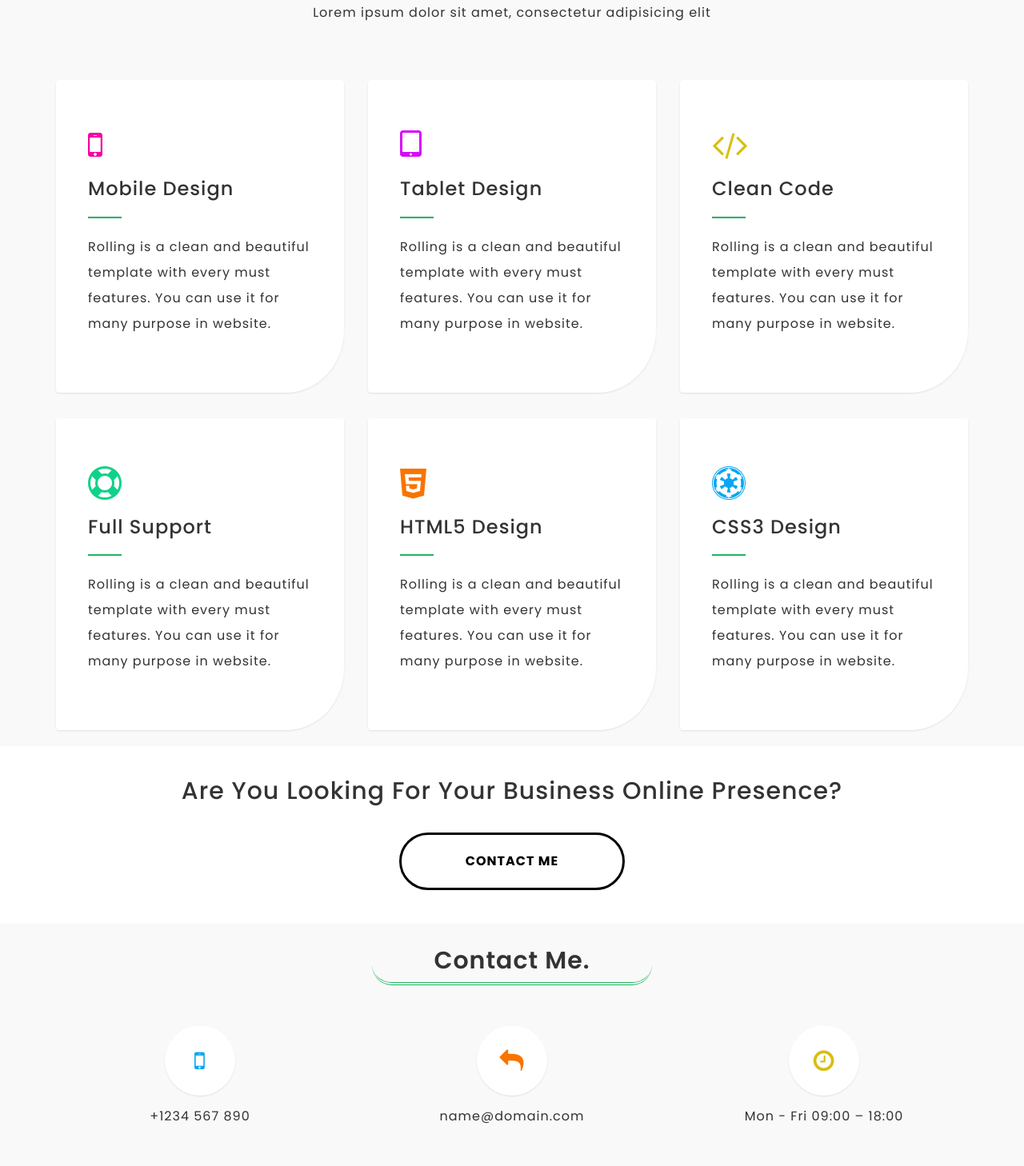
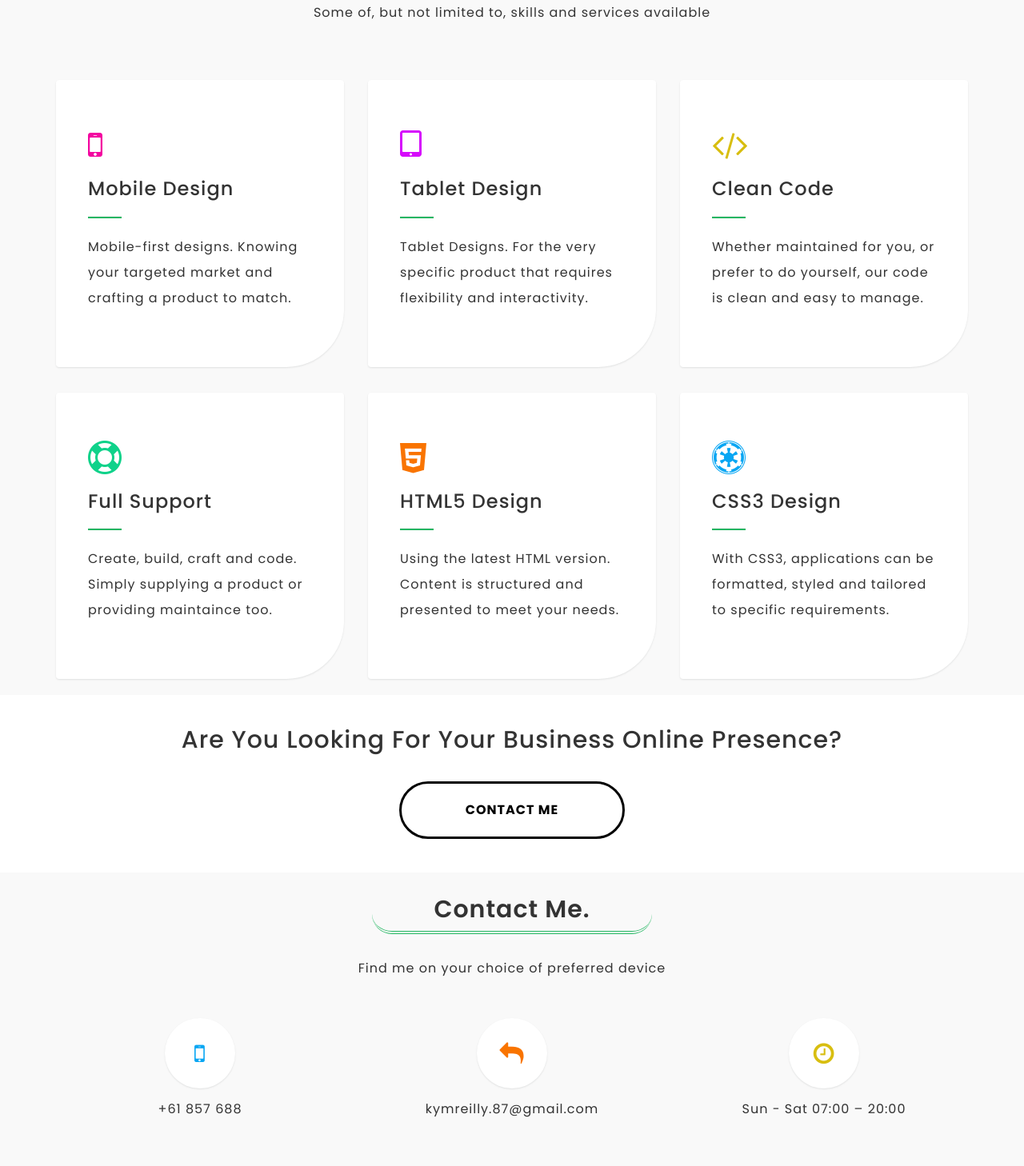
Before and after one commit to FryGit87/KReilly_Portfolio, a plain HTML site: page index.html in a window 1280 px wide. Shown: the part 3422-4880 px from the top of the page at 80% size. Drawn offline with Linux system fonts and the light colour scheme; some packages are replaced by stand-ins of ours.

Commit message:
service section complete

```diff
--- a/index.html
+++ b/index.html
@@ -350,7 +350,7 @@
                 <div class="col-sm-12">
                     <div class="section-title">
                         <h2>My Services.</h2>
-                        <p>Lorem ipsum dolor sit amet, consectetur adipisicing elit</p>
+                        <p>Some of, but not limited to, skills and services available</p>
                     </div>
                 </div>
             </div>
@@ -362,7 +362,7 @@
 					<i class="fa fa-mobile color-1"></i>
 					<h3>Mobile Design</h3>
 					<hr>
-					<p>Rolling is a clean and beautiful template with every must features. You can use it for many purpose in website.</p>
+					<p>Mobile-first designs. Knowing your targeted market and crafting a product to match.</p>
 				</div>
 			</div>
 
@@ -371,7 +371,7 @@
 					<i class="fa fa-tablet color-2"></i>
 					<h3>Tablet Design</h3>
 					<hr>
-					<p>Rolling is a clean and beautiful template with every must features. You can use it for many purpose in website.</p>
+					<p>Tablet Designs. For the very specific product that requires flexibility and interactivity.</p>
 				</div>
 			</div>
 
@@ -380,7 +380,7 @@
 					<i class="fa fa-code color-3"></i>
 					<h3>Clean Code</h3>
 					<hr>
-					<p>Rolling is a clean and beautiful template with every must features. You can use it for many purpose in website.</p>
+					<p>Whether maintained for you, or prefer to do yourself, our code is clean and easy to manage.</p>
 				</div>
 			</div>
 
@@ -389,7 +389,7 @@
 					<i class="fa fa-support color-4"></i>
 					<h3>Full Support</h3>
 					<hr>
-					<p>Rolling is a clean and beautiful template with every must features. You can use it for many purpose in website.</p>
+					<p>Create, build, craft and code. Simply supplying a product or providing maintaince too.</p>
 				</div>
 			</div>
 
@@ -398,7 +398,7 @@
 					<i class="fa fa-html5 color-5"></i>
 					<h3>HTML5 Design</h3>
 					<hr>
-					<p>Rolling is a clean and beautiful template with every must features. You can use it for many purpose in website.</p>
+					<p>Using the latest HTML version. Content is structured and presented to meet your needs.</p>
 				</div>
 			</div>
 
@@ -407,7 +407,7 @@
 					<i class="fa fa-ge color-6"></i>
 					<h3>CSS3 Design</h3>
 					<hr>
-					<p>Rolling is a clean and beautiful template with every must features. You can use it for many purpose in website.</p>
+					<p>With CSS3, applications can be formatted, styled and tailored to specific requirements.</p>
 				</div>
 			</div>
 
@@ -446,7 +446,7 @@
                 <div class="col-sm-12">
                     <div class="section-title">
                         <h2>Contact Me.</h2>
-                        <p></p>
+                        <p>Find me on your choice of preferred device</p>
                     </div>
                 </div>
             </div>
@@ -458,21 +458,21 @@
                <div class="col-md-4 col-sm-4">
                 <div class="contact-us-detail">
                  <i class="fa fa-mobile color-6"></i>
-                  <p><a href="tel:+1234567890">+1234 567 890</a></p>
+                  <p><a href="tel:+61857688">+61 857 688</a></p>
                  </div>
                 </div>
 
                <div class="col-md-4 col-sm-4">
                 <div class="contact-us-detail">
                  <i class="fa fa-mail-reply color-5"></i>
-                  <p><a href="mailto:name@domain.com">name@domain.com</a></p>
+                  <p><a href="kymreilly.87@gmail.com">kymreilly.87@gmail.com</a></p>
                  </div>
                 </div>
 
                <div class="col-md-4 col-sm-4">
                 <div class="contact-us-detail">
                  <i class="fa fa-clock-o color-3"></i>
-                  <p>Mon - Fri 09:00 – 18:00</p>
+                  <p>Sun - Sat 07:00 – 20:00</p>
                  </div>
                 </div>
 
@@ -576,11 +576,11 @@
           </div>
 
             <div class="col-md-4 text-center">
-               <p>© Copyright 2016 Rolling.</p>
+               <p>© Copyright 1987 KJR.</p>
                </div>
 
-             <div class="col-md-4 uipasta-credit text-right">
-                <p>Design By <a href="http://www.uipasta.com" target="_blank" title="UiPasta">UiPasta</a></p>
+             <div class="col-md-4 text-right">
+                <p>Privacy Policy</p>
                 </div>
 
              </div>
```
